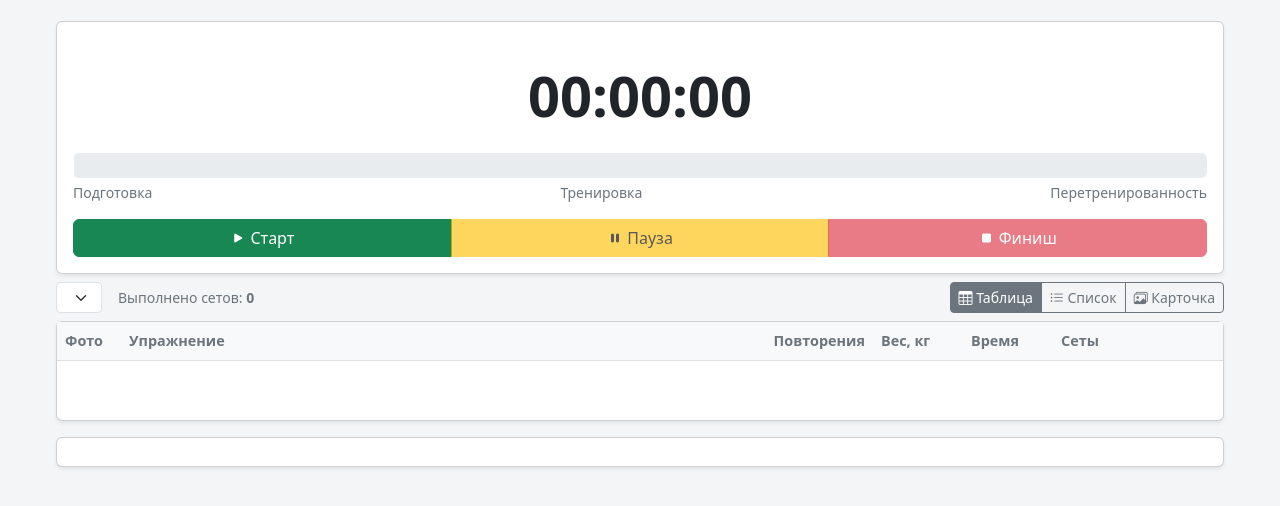
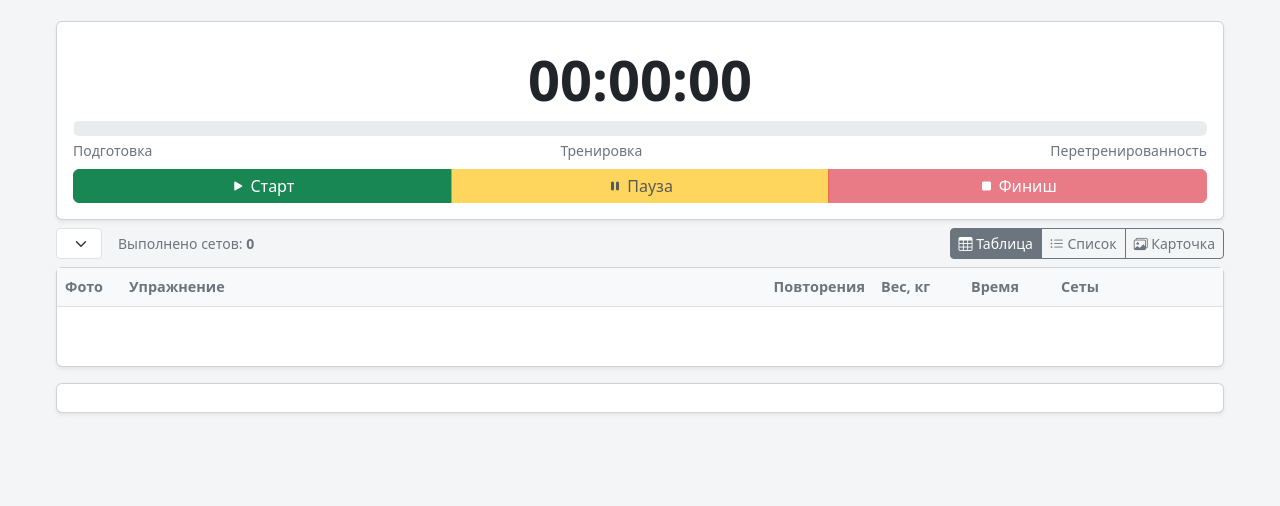
Before and after one commit to python-goose/Workout-Manager, a plain HTML site: page script/session/index.html in a window 1280 px wide. Drawn offline with nearby package versions, Linux system fonts and the light colour scheme.

Commit message:
reduced the size of timer section

```diff
--- a/script/session/index.html
+++ b/script/session/index.html
@@ -52,9 +52,10 @@
       <!-- ================= ТАЙМЕР ================= -->
       <div id="TimeView" class="card shadow-sm mb-2">
         <div class="card-body text-center">
-          <div class="display-4 fw-bold mt-4 mb-4" id="timer_text">00:00:00</div>
-
-          <div class="progress" style="height: 25px">
+          <!-- 4 -->
+          <div class="display-4 fw-bold mt-2 mb-2" id="timer_text">00:00:00</div>
+          <!-- 25 -->
+          <div class="progress" style="height: 15px">
             <div id="line-first" class="progress-line"></div>
             <div id="line-second" class="progress-line"></div>
             <div id="my_progress" class="progress-bar progress-bar-striped progress-bar-animated bg-warning" style="width: 0%">0%</div>
@@ -65,11 +66,11 @@
             <span>Тренировка</span>
             <span>Перетренированность</span>
           </div>
-
-          <div class="btn-group w-100 mt-3" role="group">
-            <button class="btn btn-success" id="start_timer" style="flex:1 1 0;"><i class="bi bi-play-fill"></i> <span id="btnStartLabel">Старт</span></button>
-            <button class="btn btn-warning" id="pause_timer" style="flex:1 1 0;" disabled><i class="bi bi-pause-fill"></i> Пауза</button>
-            <button class="btn btn-danger" id="stop_timer" style="flex:1 1 0;" disabled><i class="bi bi-stop-fill"></i> Финиш</button>
+          <!-- 3 -->
+          <div class="btn-group w-100 mt-2" role="group">
+            <button class="btn btn-success p-1" id="start_timer" style="flex:1 1 0;"><i class="bi bi-play-fill"></i> <span id="btnStartLabel">Старт</span></button>
+            <button class="btn btn-warning p-1" id="pause_timer" style="flex:1 1 0;" disabled><i class="bi bi-pause-fill"></i> Пауза</button>
+            <button class="btn btn-danger p-1" id="stop_timer" style="flex:1 1 0;" disabled><i class="bi bi-stop-fill"></i> Финиш</button>
           </div>
         </div>
       </div>
```
